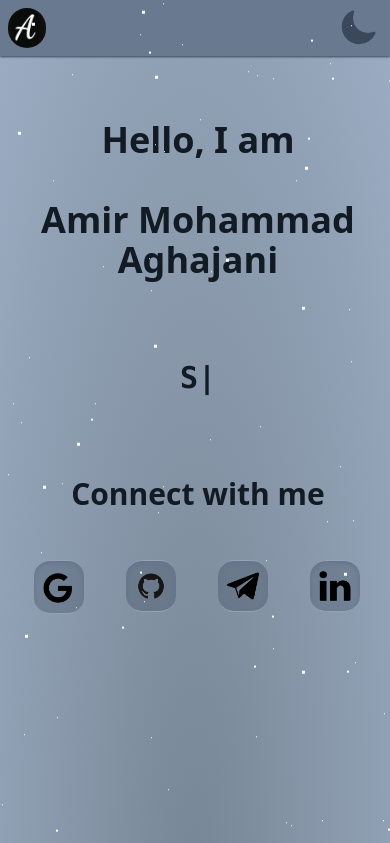
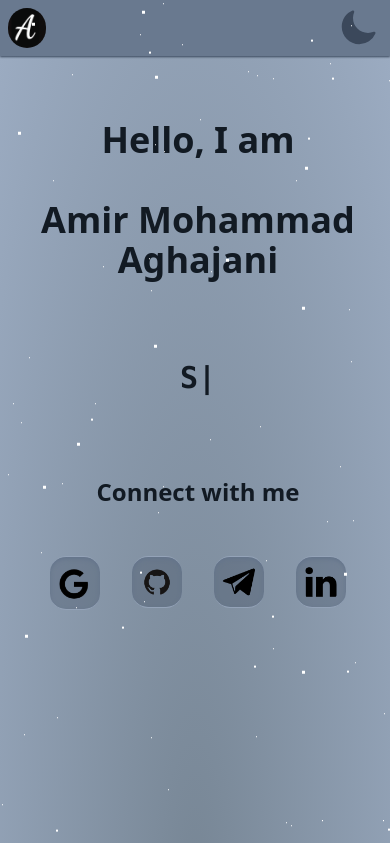
Before and after one commit to AmirAghajani98/portfolio, a Next.js app: page / in a window 390 px wide. Shown: the top 843 px of the page. Built offline with nearby package versions, Linux system fonts and the light colour scheme.

Commit message:
fix-intro-margins

```diff
--- a/src/app/component/Intro.tsx
+++ b/src/app/component/Intro.tsx
@@ -20,7 +20,7 @@ const Intro: React.FC = () => {
             <br />
             Amir Mohammad Aghajani
           </h1>
-          <p className="my-20 text-3xl sm:text-4xl">
+          <p className="my-20 text-3xl sm:text-4xl text-center">
             <span className=""></span>
             <strong className="font-mono dark:text-slate-100 text-[#121a23]">
               <ReactTyped
@@ -37,15 +37,15 @@ const Intro: React.FC = () => {
             </strong>
           </p>
           <div className="sm:mt-40 mt-20 dark:text-slate-100 text-[#121a23]">
-            <h2 className="justify-center text-3xl font-bold sm:flex font-sans">
+            <h2 className="justify-center sm:text-3xl text-2xl font-semibold sm:flex font-sans">
               Connect with me
             </h2>
           </div>
-          <div className="mt-10 justify-center mr-4 flex">
+          <div className="mt-10 justify-center flex w-full sm:mx-auto">
             <a
               href="mailto:amir.aghajani1377@gmail.com"
               target={"_blank"}
-              className="mx-3"
+              className="sm:mx-3"
             >
               <Image
                 src="./img/2.png"
@@ -58,7 +58,7 @@ const Intro: React.FC = () => {
             <a
               href="https://github.com/AmirAghajani98"
               target={"_blank"}
-              className="mx-3"
+              className="sm:mx-3"
             >
               <Image
                 src="./img/7.png"
@@ -68,7 +68,7 @@ const Intro: React.FC = () => {
                 className="mx-4 my-2 p-2 bg-slate-700 bg-opacity-30 dark:bg-slate-100 dark:bg-opacity-70 rounded-2xl hover:bg-opacity-40 dark:hover:bg-opacity-50 shadow-inner shadow-slate-500 border-y border-slate-400 dark:shadow-slate-500"
               />
             </a>
-            <a href="https://t.me/Amr431" target={"_blank"} className="mx-3">
+            <a href="https://t.me/Amr431" target={"_blank"} className="sm:mx-3">
               <Image
                 src="./img/4.png"
                 width={50}
@@ -80,7 +80,7 @@ const Intro: React.FC = () => {
             <a
               href="https://www.linkedin.com/in/amir-aghajani/"
               target={"_blank"}
-              className="mx-3"
+              className="sm:mx-3"
             >
               <Image
                 src="./img/5.png"
```
